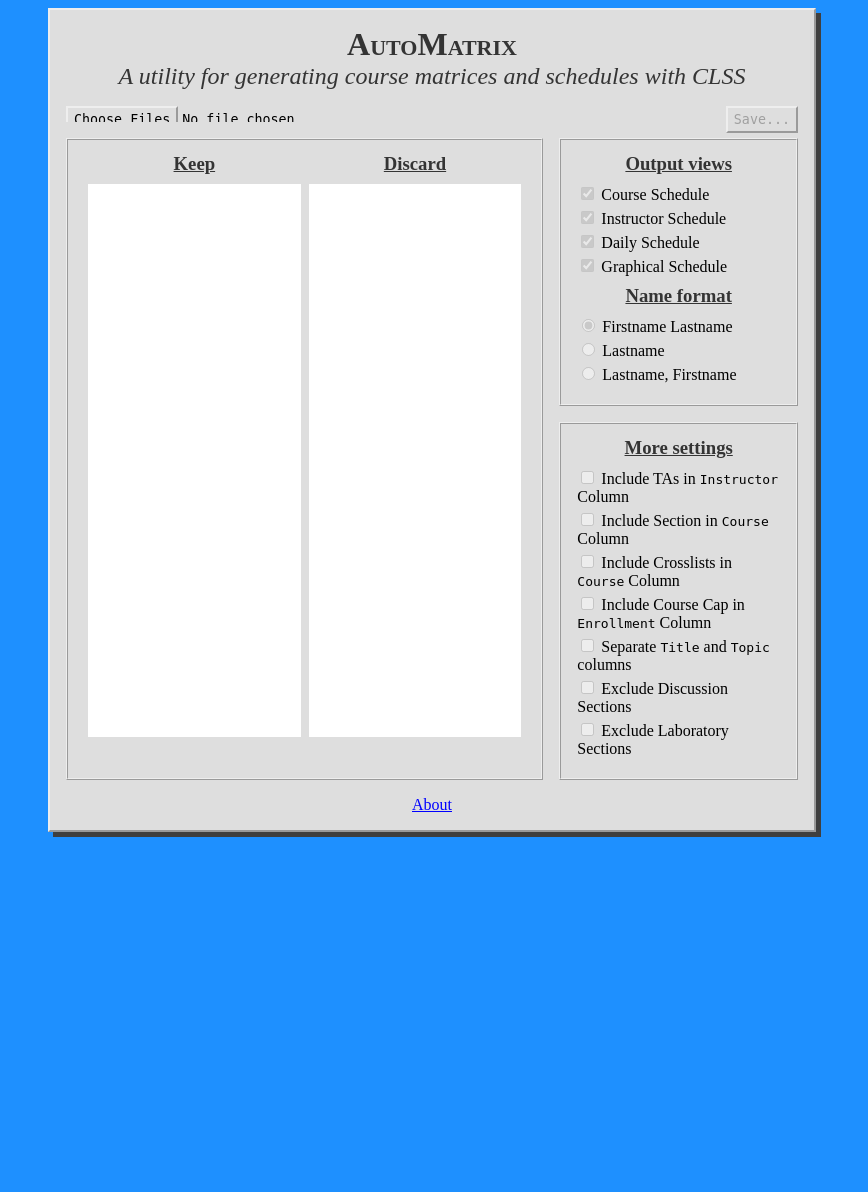
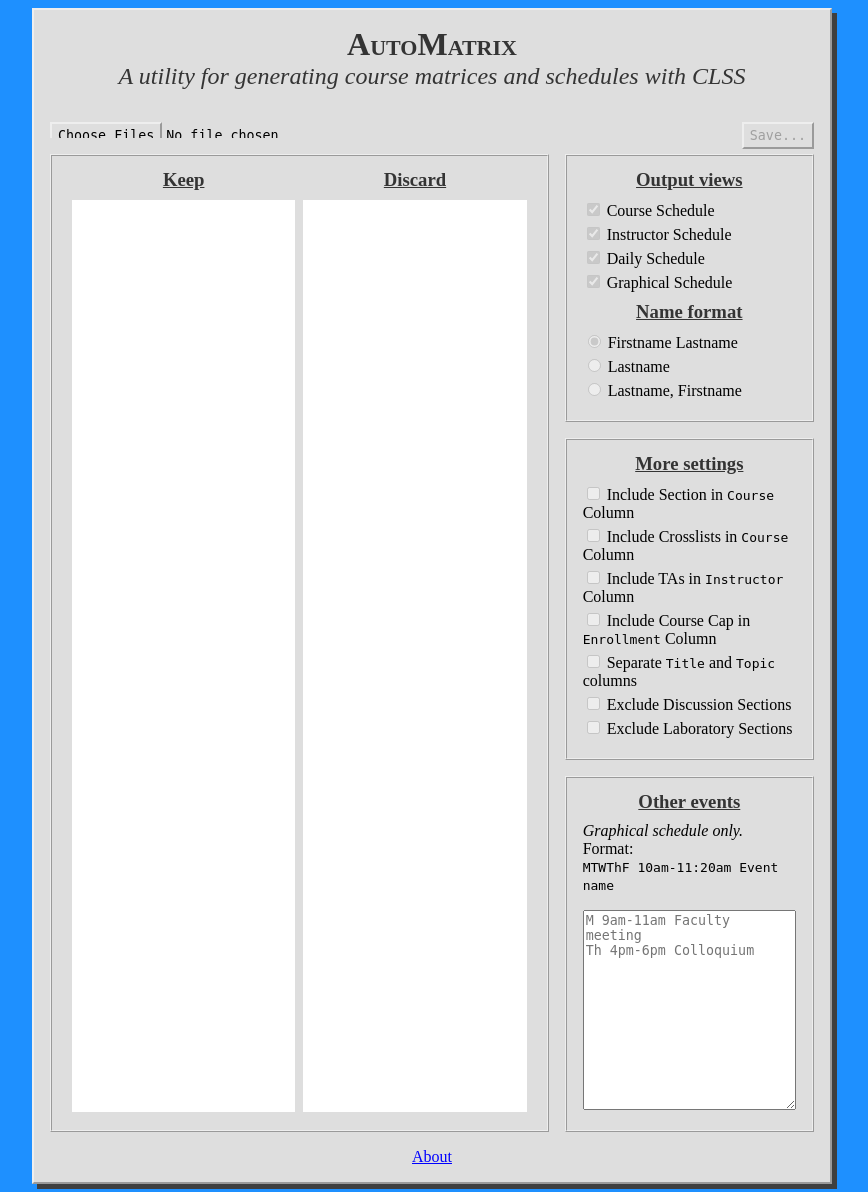
Before and after one commit to mtbtwsk/automatrix, a Flask app: page / in a window 1280 px wide. Shown: the whole page, without its empty margins (208-1076 px from the left). Before the commit the page ends 837 px from the top, so only its background shows below. Run offline with Flask 3, Linux system fonts and the light colour scheme; some libraries are stand-ins or nearby versions.

Commit message:
Added custom events

```diff
--- a/app.py
+++ b/app.py
@@ -34,6 +34,7 @@ def automatrix():
         exclude_labs = (request.form.get('exclude_labs') == 'true')
         name_format = request.form.get('name_format')
         kept_columns = json.loads(request.form.get('columns'))
+        other_events = json.loads(request.form.get('events'))
 
         #Hand the files to the reader, which combines the CSVs into a
         reader = clssreader()
@@ -126,7 +127,8 @@ def automatrix():
         writer = excel.xlwriter(data_to_write,
                                 views,
                                 instructornames,
-                                suppressed_data)
+                                suppressed_data,
+                                other_events)
         workbook = writer.run()
 
         #Create a BytesIO stream for serving the file back to the
--- a/data.py
+++ b/data.py
@@ -153,7 +153,7 @@ class data_handler:
                                isin(['Independent Study', 'Research'])])
         self.data['Title'] = (self.data['Title'].str.
                                      replace(r' \(Prior.*', '', regex=True))
-        self.data['Crosslisted'] = (self.data['Crosslisted'].str.
+        self.data['Crosslisted'] = (self.data['Crosslisted'].fillna('').astype(str).str.
                                  replace('See ','').str.replace('Also ',''))
 
 
--- a/static/styles/styles.css
+++ b/static/styles/styles.css
@@ -4,6 +4,14 @@ html {
   *, *:before, *:after {
     box-sizing: inherit;
   }
+
+a {
+    color:blue;
+}
+
+a:hover{
+    color:red;
+}
 
   body {
     background-color:dodgerblue;
@@ -14,7 +22,7 @@ html {
     padding:1em;
     border: 2px outset;
     background-color: #dedede;
-    width: clamp(60vw,80vh,100vw);
+    width: clamp(60vw,100vh,100vw);
     margin: 0.5em auto;
     display: grid;
     grid-template-columns:2fr 1fr;
@@ -25,6 +33,7 @@ html {
         "read_write     read_write"
         "keep_discard   export_settings"
         "keep_discard   more_settings"
+        "keep_discard   addl_events"
         "footer         footer"
     ;
     filter: drop-shadow(5px 5px 0px #3f3f3f);
@@ -57,7 +66,7 @@ h3 {
 
 .dragdrop {
     background-color: white;
-    height:90%;
+    height:96%;
     padding: 0;
     margin: 0 0.25em;
     overflow: auto;
@@ -66,10 +75,26 @@ h3 {
 .dragdrop li{
     list-style-type: none;
     cursor: pointer;
+    display: flex;
+    align-items: center;
+    padding-left: 0.25em;
 }
 
 .dragdrop li:hover {
     background-color: #f0f0f0;
+    height: 2em;
+}
+
+#addl_events li{
+    list-style-type: none;
+    display: flex;
+    align-items: center;
+    padding-left: 0.25em;
+}
+
+#addl_events li:hover {
+    background-color: #f0f0f0;
+    height: 2em;
 }
 
 #header {
@@ -94,6 +119,21 @@ h3 {
     grid-area: read_write;
     display: flex;
     justify-content: space-between;
+}
+
+#addl_events {
+    grid-area: addl_events;
+    border: 2px ridge;
+    padding: 0.5em 1em 1em 1em;
+}
+
+#events {
+    width:100%;
+    min-height:200px;
+}
+
+events::placeholder {
+    white-space: pre-line;
 }
 
 #files {
@@ -156,7 +196,7 @@ h3 {
     background-color: #dedede;
     border: 2px outset;
     filter: drop-shadow(5px 5px 0px #3f3f3f);
-    width: clamp(40vw,60vh,80vw);
+    width: clamp(40vw,80vh,90vw);
     padding: 1em;
     overflow: auto;
     height:50vh;
--- a/templates/index.html
+++ b/templates/index.html
@@ -25,6 +25,7 @@
         <div id="header">
             <h1>AutoMatrix</h1>
             <h2>A utility for generating course matrices and schedules with CLSS</h2>
+            <p id="error-message"></p>
         </div>
         <div id="read_write">
             <input type="file" id="files" name="files" accept=".csv" multiple>
@@ -87,16 +88,16 @@
         <div id="more_settings">
             <h3>More settings</h3>
             <div class="item">
-                <input type="checkbox" id="tas_in_instructor" name="tas_in_instructor" disabled>
-                <label for="tas_in_instructor">Include TAs in <code>Instructor</code> Column</label>
-            </div>
-            <div class="item">
                 <input type="checkbox" id="section_in_course" name="section_in_course" disabled>
                 <label for="section_in_course">Include Section in <code>Course</code> Column</label>
             </div>
             <div class="item">
                 <input type="checkbox" id="xlists_in_course" name="xlists_in_course" disabled>
                 <label for="xlists_in_course">Include Crosslists in <code>Course</code> Column</label>
+            </div>
+            <div class="item">
+                <input type="checkbox" id="tas_in_instructor" name="tas_in_instructor" disabled>
+                <label for="tas_in_instructor">Include TAs in <code>Instructor</code> Column</label>
             </div>
             <div class="item">
                 <input type="checkbox" id="caps_in_enrollment" name="caps_in_enrollment" disabled>
@@ -114,6 +115,13 @@
                 <input type="checkbox" id="exclude_labs" name="exclude_labs" disabled>
                 <label for="exclude_labs">Exclude Laboratory Sections</label>
             </div>
+        </div>
+        <div id="addl_events">
+            <h3>Other events</h3>
+            <p style="margin-bottom: 0em; margin-top: 0.25em;"><span style="font-style: italic;">Graphical schedule only.</span> Format:</p>
+            <p style="margin-top: 0em;"><code>MTWThF 10am-11:20am Event name</code></p>
+            <textarea name="events" id="events" placeholder="M 9am-11am Faculty meeting
+Th 4pm-6pm Colloquium"></textarea>
         </div>
         <div id="footer">
             <p id="about_link">About</p>
@@ -151,7 +159,7 @@
             <h3 id="matrix-settings-panel">Keep and discard columns</h3>
             <p>The left listbox contains the columns you want to keep in the final output document, in the specified
                 order. It&#39;s preloaded with default choices. Move columns by dragging and dropping.</p>
-            <h3 id="export-views">Output views</h3>
+            <h3 id="output-views">Output views</h3>
             <p>AutoMatrix generates four types of schedules:</p>
             <ul>
                 <li><strong>Course Schedule</strong>: A simple by-quarter schedule of classes, ordered alphabetically by
@@ -179,11 +187,28 @@
                 <li><strong>Exclude Discussion/Laboratory Sections</strong>. These boxes allow you to exclude sections
                     that are listed as labs or discussion sections.</li>
             </ul>
+
+            <h3 id="other-events">Other events</h3>
+            <p>You may want to include other events on your graphical schedule besides classes—for instance, faculty meetings,
+                research group or lab meetings, or colloquia. AutoMatrix allows you to add events like this to your schedule.
+                Make sure that your event's time is specified in the following format: <code>MTWThF 10am-11:20am Event name</code>.</p>
+                <b>Some notes about custom events:</b>
+                    <ul>
+                        <li>Tuesday is <code>T</code>, not <code>Tu</code>.</li>
+                        <li>Times on the hour should be written line <code>10am</code>, not
+                        <code>10:00am</code>. <code>am</code> and <code>pm</code> are obligatory.</li>
+                        <li>Weekends are not supported.</li>
+                        <li>AutoMatrix will alert you if you used the wrong format for times. However, it won't check if the event makes
+                        sense. Impossible times like <code>10am-6am</code> might cause your output file to be corrupted.</li>
+                        <li>If the name for an event is too long, the text may overflow its box. Event names are on one line only.</li>
+                        <li>Custom events are shown in bright yellow to visually distinguish them from classes.</li>
+                </ul>
+                </p>
+            </p>
             <h2 id="note-column-names">Notes</h2>
             <p><b>Known bugs</b>: Classes that meet more than once on a single day may not render correctly in the
                 graphical schedule.
-                Also in the graphical schedule, the text on sections with many primary instructors or especially long
-                titles may overflow their boxes.</p>
+                Also in the graphical schedule, the text on sections with many primary instructors may overflow their boxes.</p>
             <p><b>Column naming</b>: For legibility, AutoMatrix renames some of the most commonly used columns from
                 their default names in
                 CLSS. Refer to the following table:</p>
@@ -424,6 +449,26 @@
     $("#save").click(function (e) {
         e.preventDefault();
         $(this).prop('disabled', true);
+
+        //Validate `other events` field
+            // Get the textarea element
+        var eventsTextarea = document.getElementById('events');
+        // Get the value of the textarea
+        var eventsValue = eventsTextarea.value.trim();
+        var error = false;
+        var eventsArray = [];
+        document.getElementById('error-message').textContent = '';
+        // Define the regular expression pattern for the specified format
+        const formatPattern = /^(M?T?W?(Th)?F?)\s(?:\d{1,2}(?::[1-5]\d)?\s?(?:am|pm)-\d{1,2}(?::[1-5]\d)?\s?(?:am|pm))\s.*$/;
+        if (eventsValue !== ''){
+            eventsArray = eventsValue.split('\n');
+            eventsArray.forEach(event => {
+                if(!formatPattern.test(event)) {
+                    error = true;
+                }
+            });
+
+        };
         var formData = new FormData();
 
 
@@ -455,9 +500,15 @@
         liElements.forEach(function (li) {
             innerHTMLArray.push(li.innerHTML);
         });
-        var jsonString = JSON.stringify(innerHTMLArray);
-        formData.append('columns', jsonString);
+        var columnsString = JSON.stringify(innerHTMLArray);
+        formData.append('columns', columnsString);
+        var eventsString = JSON.stringify(eventsArray);
+        formData.append('events',eventsString);
         //Send the formData to the server
+        if(error) {
+            document.getElementById('error-message').textContent = 'Invalid format! Please enter events in the correct format.';
+            $('#save').prop('disabled', false);
+        } else {
         fetch('/automatrix/', {
             method: 'POST',
             body: formData,
@@ -477,7 +528,8 @@
             })
             .finally(() => {
                 $('#save').prop('disabled', false);
-            });;
+            });
+        }
 
     })
 </script>
```
Also changed, not shown: excel.py (+51 -8 lines).
